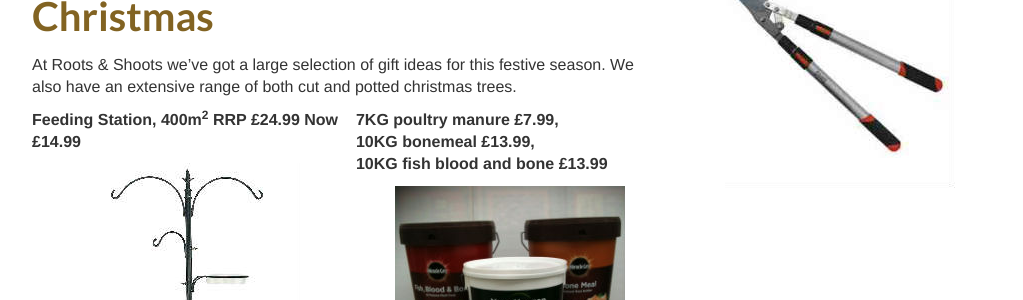
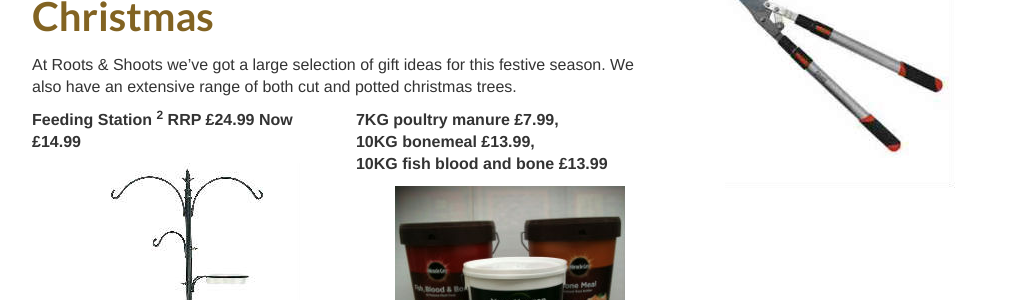
Before and after one commit to RootsShoots/site, a Jekyll site: the page built from christmas-1.md, in a window 1280 px wide. Shown: the part 614-914 px from the top of the page, without its empty margins (128-1151 px from the left). Built offline with Jekyll 4.4.1, drawn with Linux system fonts in a browser that asks for light colours; nearby versions of some CDN libraries.

Commit message:
feeding station

```diff
--- a/christmas-1.md
+++ b/christmas-1.md
@@ -15,7 +15,7 @@
 
 <div class="row-fluid">
     <div class="span6">
-        <p><b>Feeding Station, 400m<sup>2</sup> RRP £24.99 Now £14.99</b></p>
+        <p><b>Feeding Station <sup>2</sup> RRP £24.99 Now £14.99</b></p>
         <p><center><img src="img/feedingstation.jpg" alt="Lawn feed" /></center></p>
     </div>
     <div class="span6">
```
